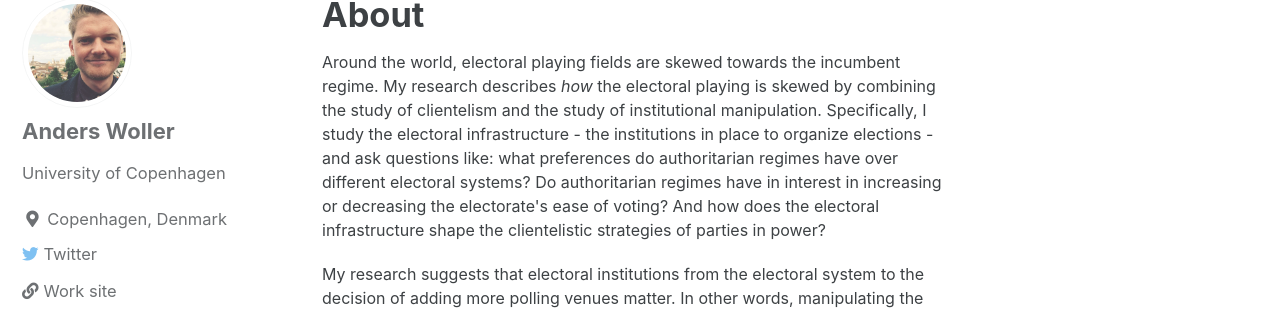
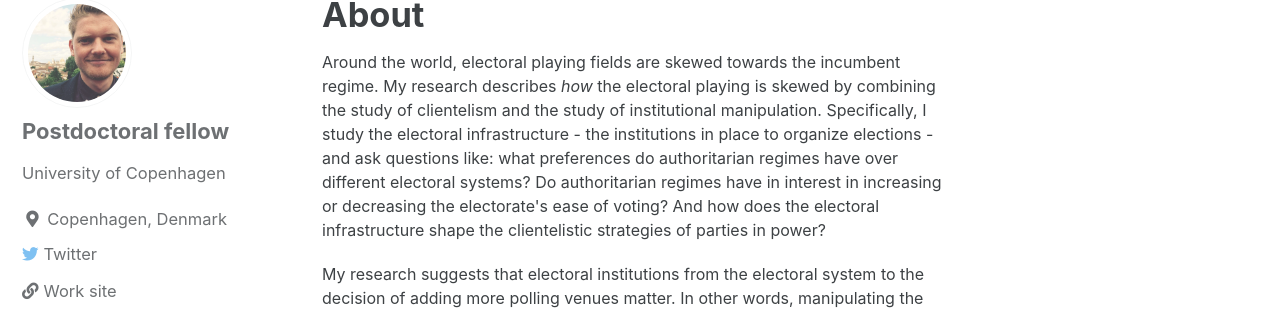
Before and after one commit to AndersWoller/AndersWoller.github.io, a Jekyll site: the page built from index.html, in a window 1280 px wide. Shown: the part 113-425 px from the top of the page. Built offline with Jekyll 4.4.1, drawn with Linux system fonts in a browser that asks for light colours; cached includes are drawn as plain includes; the list of posts is cut into pages by our own code.

Commit message:
Update _config.yml

```diff
--- a/_config.yml
+++ b/_config.yml
@@ -93,7 +93,7 @@ analytics:
 
 # Site Author
 author:
-  name             : "Anders Woller"
+  name             : "Postdoctoral fellow"
   avatar           : "/images/profilepic.jpg"
   bio              : "University of Copenhagen"
   location         : "Copenhagen, Denmark"
```
